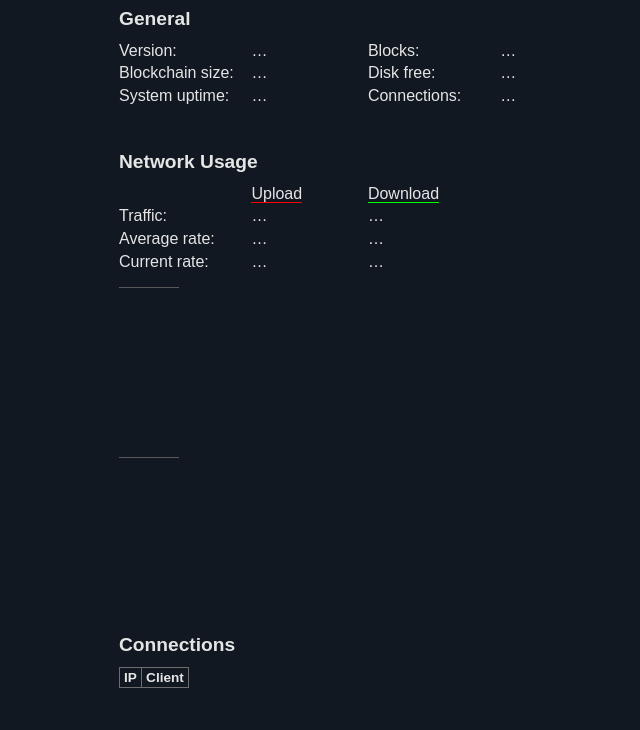
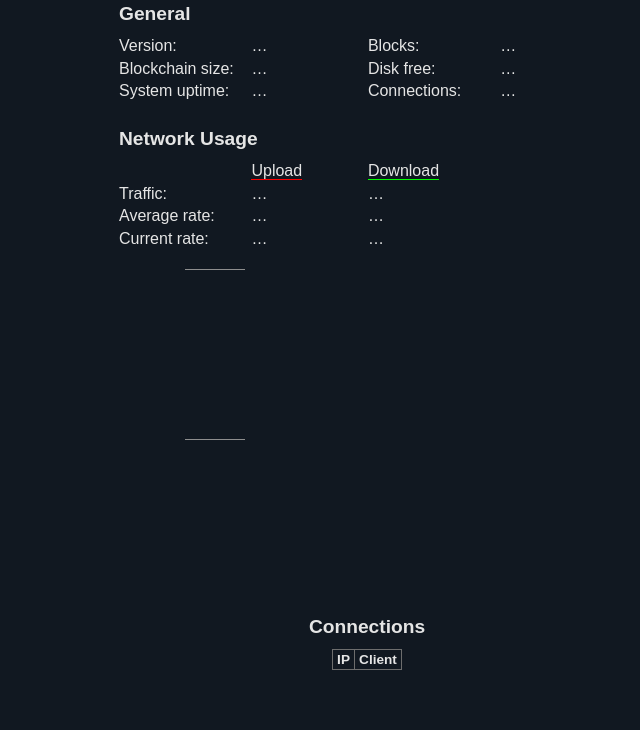
Before and after one commit to simonkrauter/Bitcoin-Cash-Node-WebUI, a plain HTML site: page index.html in a window 1280 px wide. Shown: the part 70-800 px from the top of the page, without its empty margins (273-913 px from the left). Drawn offline with Linux system fonts and the light colour scheme; no server answers.

Commit message:
Improve layout

```diff
--- a/index.html
+++ b/index.html
@@ -9,7 +9,7 @@
 
 <body>
 
-<div class="content">
+<div class="contentBlock">
 
 <h1>Bitcoin Cash Node WebUI</h1>
 
@@ -47,8 +47,7 @@
 <span class="col1" id="Connections">&hellip;</span>
 </div>
 
-<div class="field error" id="Errors"></div>
-
+<div class="error" id="Errors"></div>
 
 <h2>Network Usage</h2>
 
@@ -76,6 +75,7 @@
 <span class="col1" id="CurrentDownstream">&hellip;</span>
 </div>
 
+</div>
 
 <div class="chart">
 <span id="UploadRateChartMax"></span>
@@ -90,6 +90,8 @@
 
 <h2>Connections</h2>
 
+<div class="contentBlock">
+
 <table>
 <thead>
 <tr>
@@ -102,6 +104,7 @@
 
 </div>
 
+
 <script src="script.js"></script>
 
 </body>
--- a/style.css
+++ b/style.css
@@ -24,13 +24,10 @@ h2 {
   font-size: 120%;
 }
 
-.content {
+.contentBlock {
   display: inline-block;
   max-width: 31em;
   text-align: left;
-  margin-top: 0.3em;
-  margin-left: 0.5em;
-  margin-right: 0.5em;
 }
 
 .error {
@@ -69,7 +66,7 @@ h2 {
 #UploadRateChartMax, #DownloadRateChartMax {
   display: inline-block;
   min-width: 60px;
-  border-top: 1px solid #595959;
+  border-top: 1px solid #8E8E8E;
   font-size: 80%;
   vertical-align: top;
   text-align: right;
```
